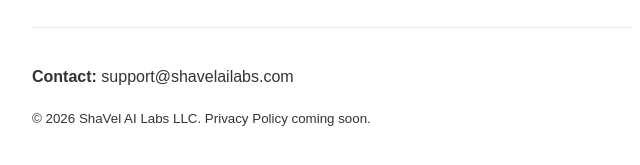
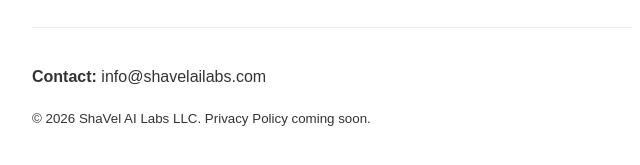
Before and after one commit to shavelailabs/shavel-landing-page, a plain HTML site: page index.html in a window 1280 px wide. Shown: the part 183-348 px from the top of the page, 308-948 px from the left. Drawn offline with Linux system fonts and the light colour scheme.

Commit message:
Update index.html

```diff
--- a/index.html
+++ b/index.html
@@ -15,7 +15,7 @@
     <p>Scaling human potential through AI-native applications.</p>
 
     <div class="contact">
-        <p><strong>Contact:</strong> support@shavelailabs.com</p>
+        <p><strong>Contact:</strong> info@shavelailabs.com</p>
         <p><small>&copy; 2026 ShaVel AI Labs LLC. Privacy Policy coming soon.</small></p>
     </div>
 </body>
```
